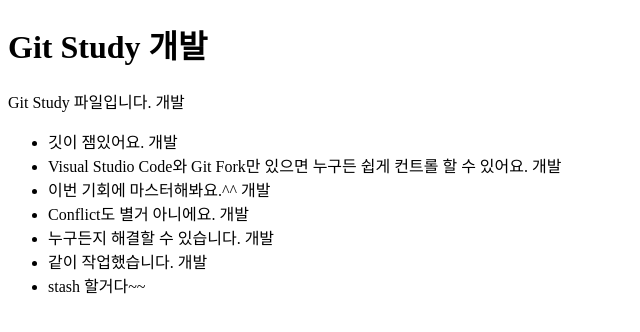
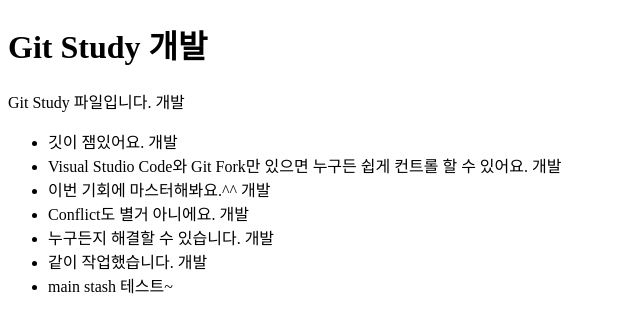
Before and after one commit to ekdlstvt/test, a plain HTML site: page index.html in a window 1280 px wide. Shown: the full height of the page, 0-640 px from the left. Drawn offline with Linux system fonts and the light colour scheme.

Commit message:
main stash

```diff
--- a/index.html
+++ b/index.html
@@ -17,7 +17,7 @@
           <li>Conflict도 별거 아니에요. 개발</li>
           <li>누구든지 해결할 수 있습니다. 개발</li>
           <li>같이 작업했습니다. 개발</li>
-          <li>stash 할거다~~</li>
+          <li>main stash 테스트~</li>
         </ul>
       </div>
 </body>
```
